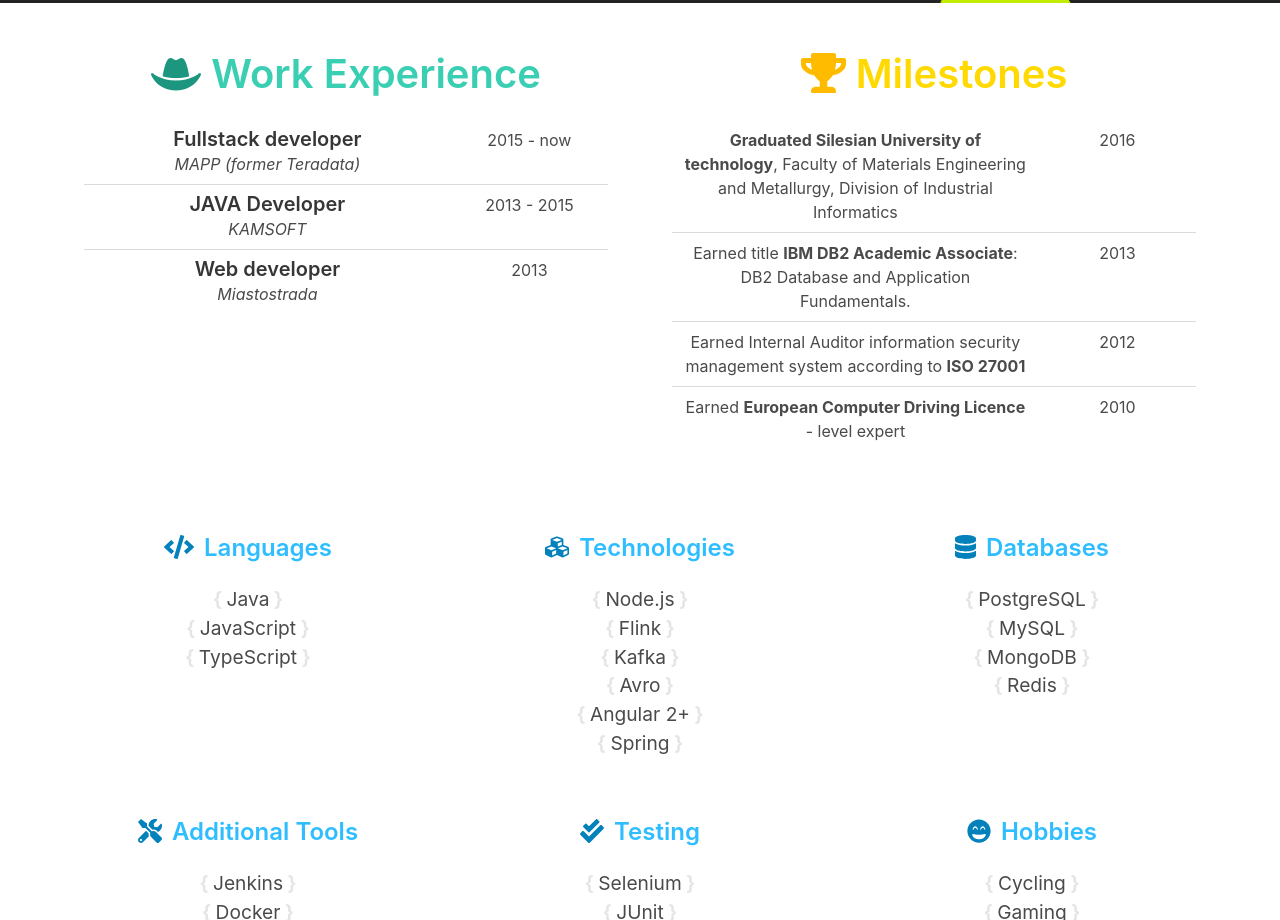
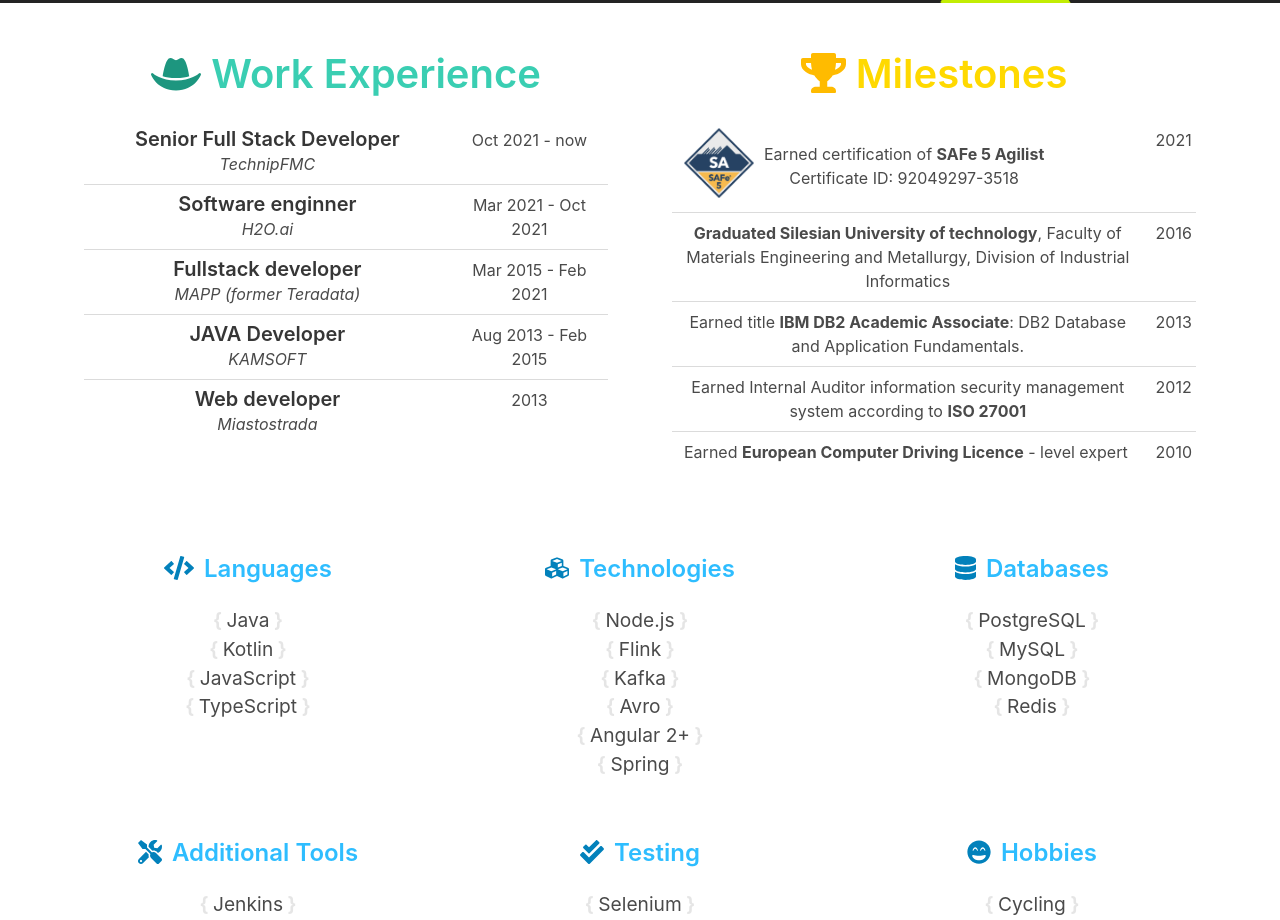
Before and after one commit to dwilkolek/dwilkolek, a Gatsby site: page / in a window 1280 px wide. Shown: the part 797-1717 px from the top of the page. Built offline with nearby package versions, Linux system fonts and the light colour scheme; Gatsby itself is replaced by a stand-in of ours.

Commit message:
safe cert, work expirience

```diff
--- a/src/components/bulma.scss
+++ b/src/components/bulma.scss
@@ -176,10 +176,18 @@ article.milestones {
     table-layout: fixed;
     tr {
       td:nth-child(1) {
-        width: 70%;
+        width: 90%;
+        div {
+          display: flex;
+          align-items: center;
+          img {
+            max-height: 70px;
+            margin-right: 10px;
+          }
+        }
       }
       td:nth-child(2) {
-        width: 30%;
+        // width: 30%;
       }
     }
   }
--- a/src/components/milestones.js
+++ b/src/components/milestones.js
@@ -3,6 +3,13 @@ import { FontAwesomeIcon } from "@fortawesome/react-fontawesome"
 
 class Milestones extends React.Component {
     milestones = [
+        {
+            image: '/images/cert_mark_SA_small_150px.png',
+            year: 2021,
+            link: 'https://www.scaledagileframework.com/',
+            goal:
+                "Earned certification of <b>SAFe 5 Agilist</b> <br />Certificate ID: 92049297-3518"
+        },
         {
             year: 2016,
             goal:
@@ -32,7 +39,15 @@ class Milestones extends React.Component {
                         {this.milestones.map((milestone) => {
                             return <tr key={milestone.year}>
                                 <td>
-                                    <p dangerouslySetInnerHTML={{ __html: milestone.goal }}></p>
+                                    <div>
+                                        {
+                                            milestone.image &&
+                                            <a href={milestone.link} target="blank">
+                                                <img src={milestone.image} alt={milestone.goal.split('-')[0].trim()} />
+                                            </a>
+                                        }
+                                        <p dangerouslySetInnerHTML={{ __html: milestone.goal }}></p>
+                                    </div>
                                 </td>
                                 <td>{milestone.year}</td>
                             </tr>
--- a/src/components/skillset.js
+++ b/src/components/skillset.js
@@ -7,7 +7,7 @@ class Skillset extends React.Component {
         {
             icon: "code",
             title: "Languages",
-            skills: ["Java", "JavaScript", "TypeScript"]
+            skills: ["Java", "Kotlin", "JavaScript", "TypeScript"]
         },
         {
             icon: "cubes",
--- a/src/components/work-expirience.js
+++ b/src/components/work-expirience.js
@@ -4,14 +4,24 @@ import { FontAwesomeIcon } from "@fortawesome/react-fontawesome"
 class WorkExpirience extends React.Component {
     positions = [
         {
+            position: "Senior Full Stack Developer",
+            company: "TechnipFMC",
+            dates: "Oct 2021 - now"
+        },
+        {
+            position: "Software enginner",
+            company: "H2O.ai",
+            dates: "Mar 2021 - Oct 2021"
+        },
+        {
             position: "Fullstack developer",
             company: "MAPP (former Teradata)",
-            dates: "2015 - now"
+            dates: "Mar 2015 - Feb 2021"
         },
         {
             position: "JAVA Developer",
             company: "KAMSOFT",
-            dates: "2013 - 2015"
+            dates: "Aug 2013 - Feb 2015"
         },
         {
             position: "Web developer",
```
Also changed, not shown: static/images/cert_mark_SA_small_150px.png (added), 2 other files.
